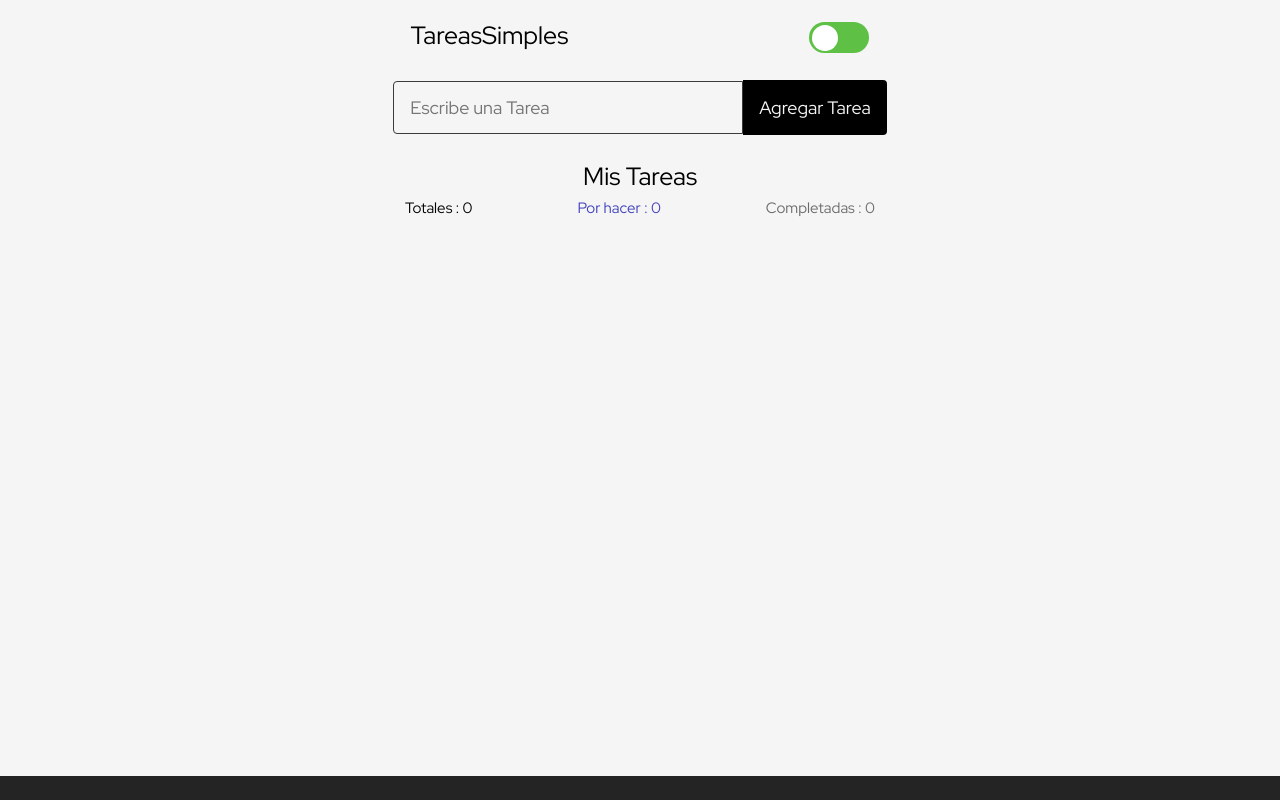
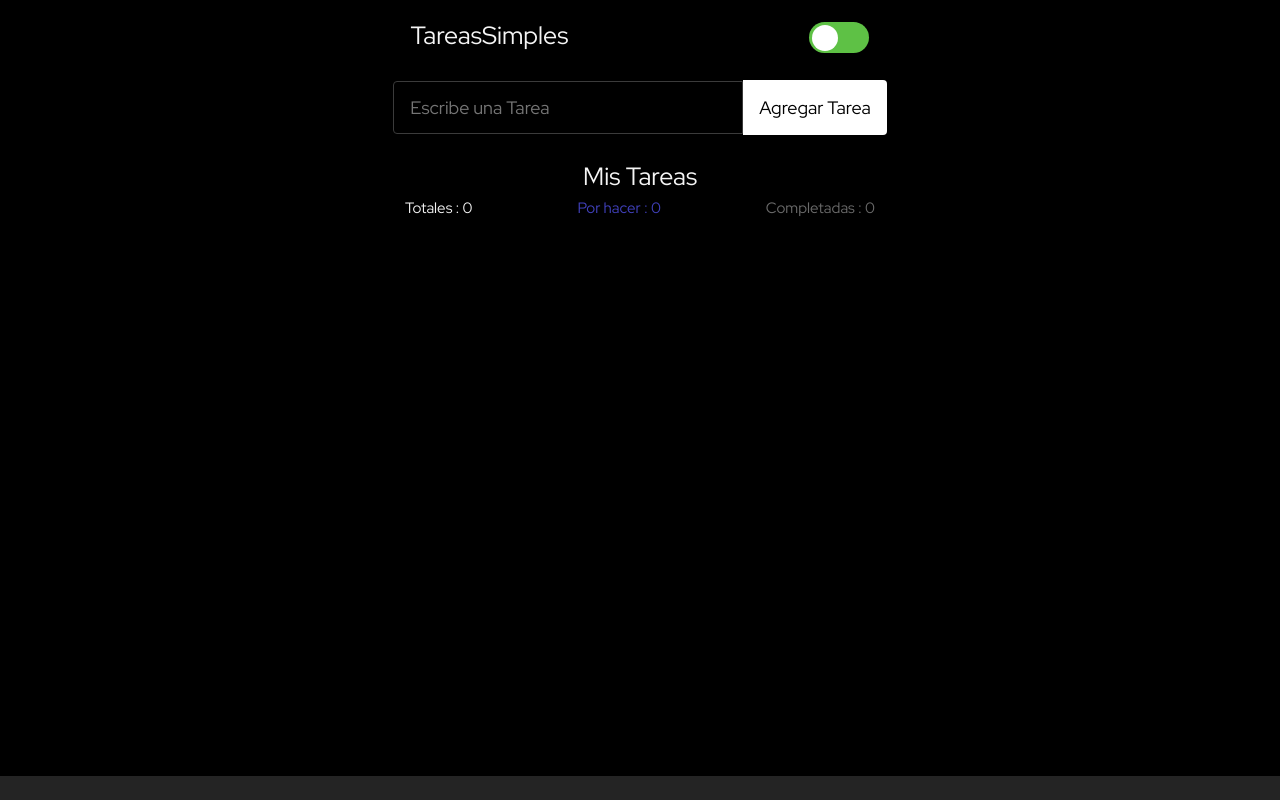
Before and after one commit to martinrodfl/Tareas, a React (Vite) app: page / in a window 1280 px wide. Built offline with nearby package versions, Linux system fonts and the light colour scheme.

Commit message:
Agregado Dark-Light mode
Colores listos

```diff
--- a/src/App.jsx
+++ b/src/App.jsx
@@ -89,7 +89,7 @@ function App() {
 		console.log('editando.....', tarea.id);
 	};
 
-	const [modoDark, setModoDark] = useState(false);
+	const [modoDark, setModoDark] = useState(true);
 
 	const cambiarModo = () => {
 		setModoDark(!modoDark);
```
